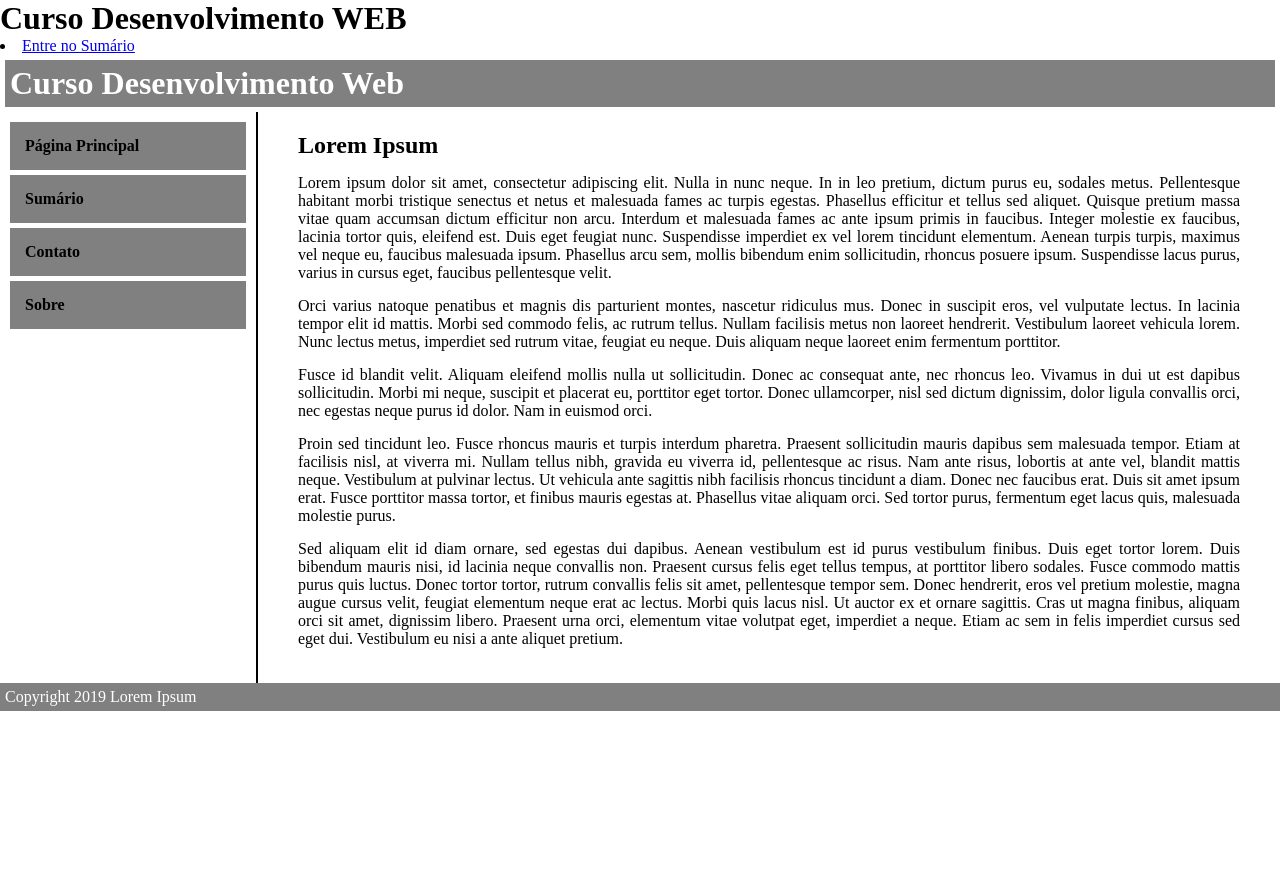
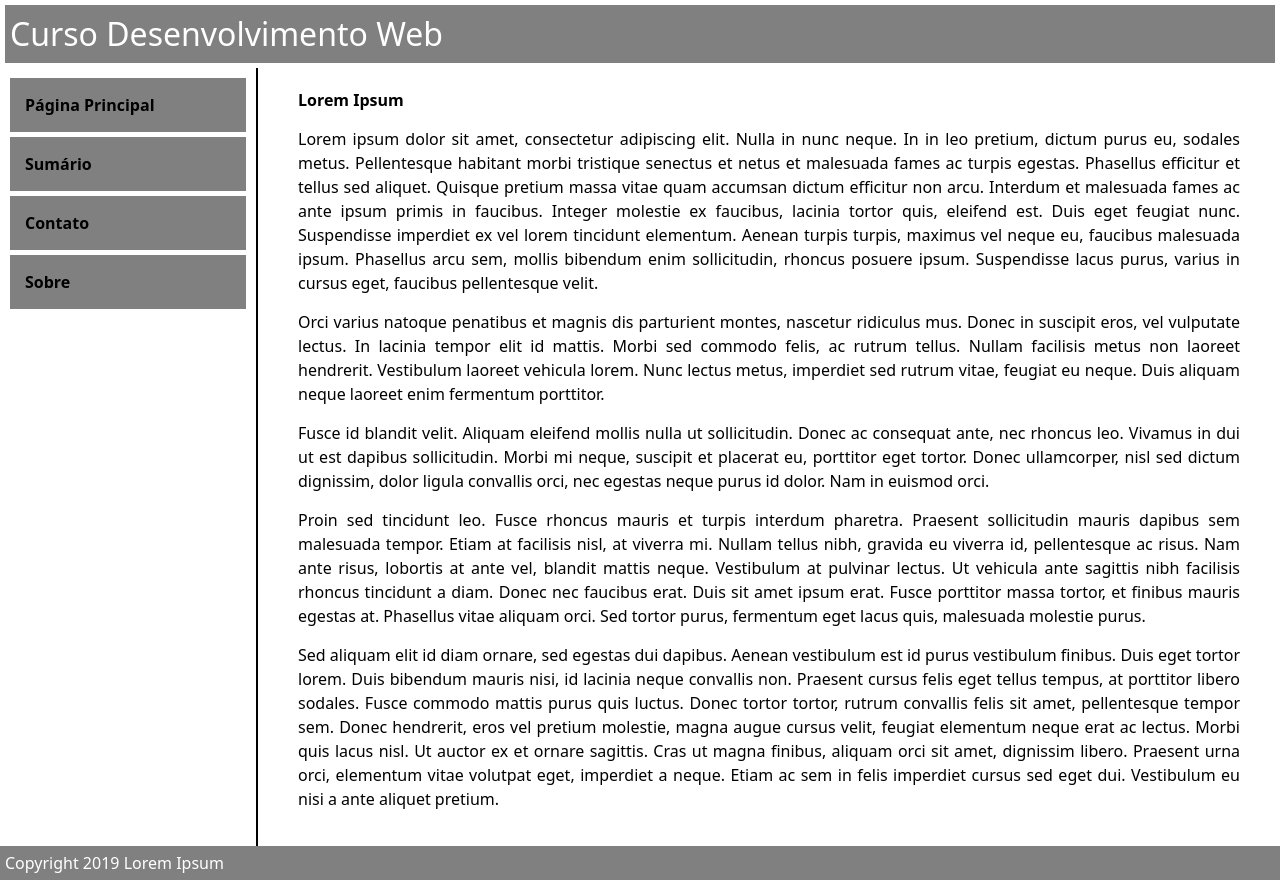
Before and after one commit to Edvander0764/ExerciciosBaseHTML, a plain HTML site: page Curso/index.html in a window 1280 px wide. Before the commit the page ends 800 px from the top, so only its background shows below. Drawn offline with nearby package versions, Linux system fonts and the light colour scheme.

Commit message:
Update index.html

```diff
--- a/Curso/index.html
+++ b/Curso/index.html
@@ -1,22 +1,10 @@
 <!DOCTYPE html>
-<html lang="en">
+<html lang="pt-br">
 <head>
     <meta charset="UTF-8">
     <meta name="viewport" content="width=device-width, initial-scale=1.0">
+    <script src="https://cdn.jsdelivr.net/npm/@tailwindcss/browser@4"></script>
     <title>Curso HTML</title>
-</head>
-<body>
-    <h1>Curso Desenvolvimento WEB</h1>
-    <li><a href=".\sumario.html">Entre no Sumário</a></li>
-</body>
-</html>
-
-<!DOCTYPE html>
-
-<html lang="pt-br">
-<head>
-    <meta charset="utf-8">
-    <title>My first Site</title>
     <link rel="stylesheet" type="text/css" href=".\style.css">
 </head>
 <body>
```
